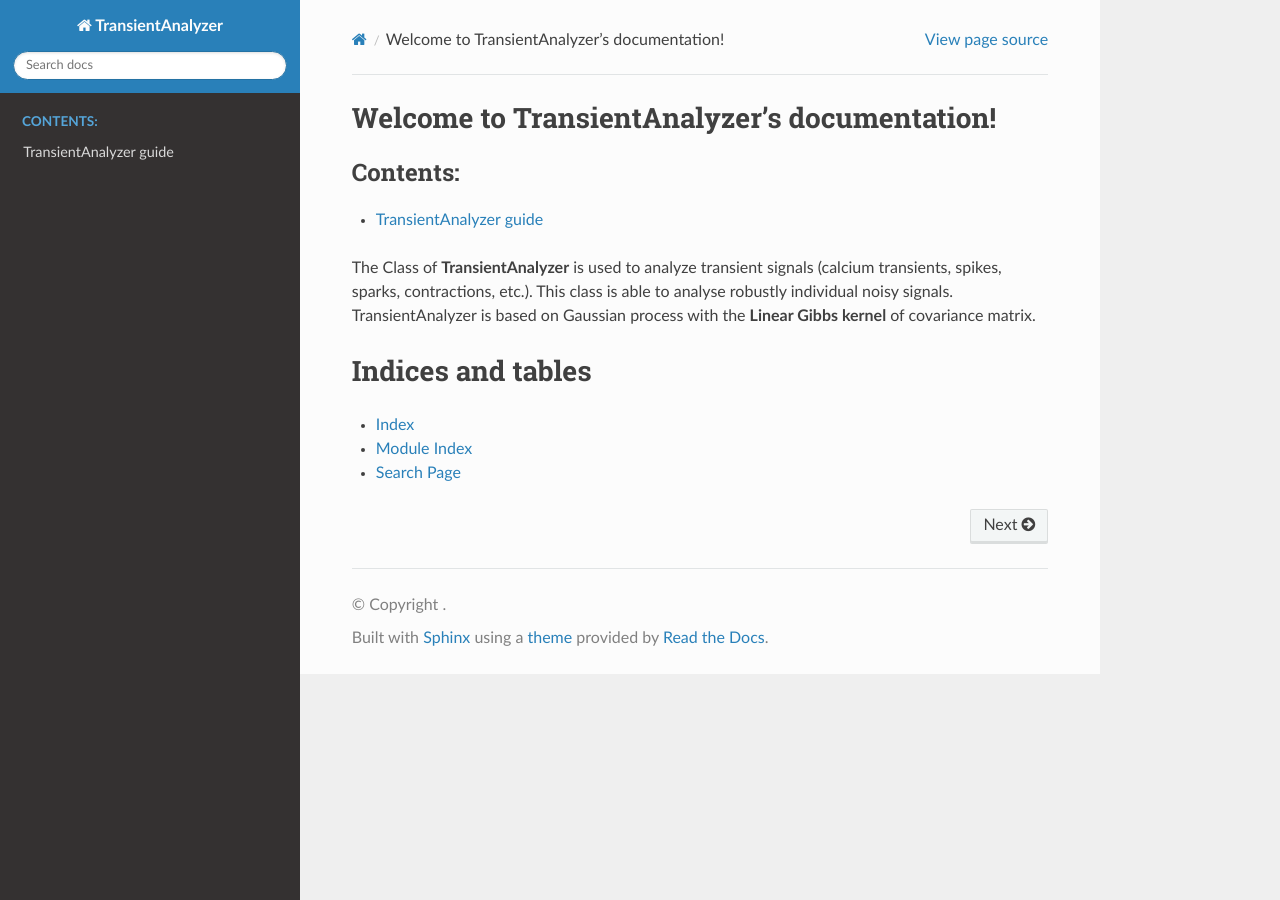
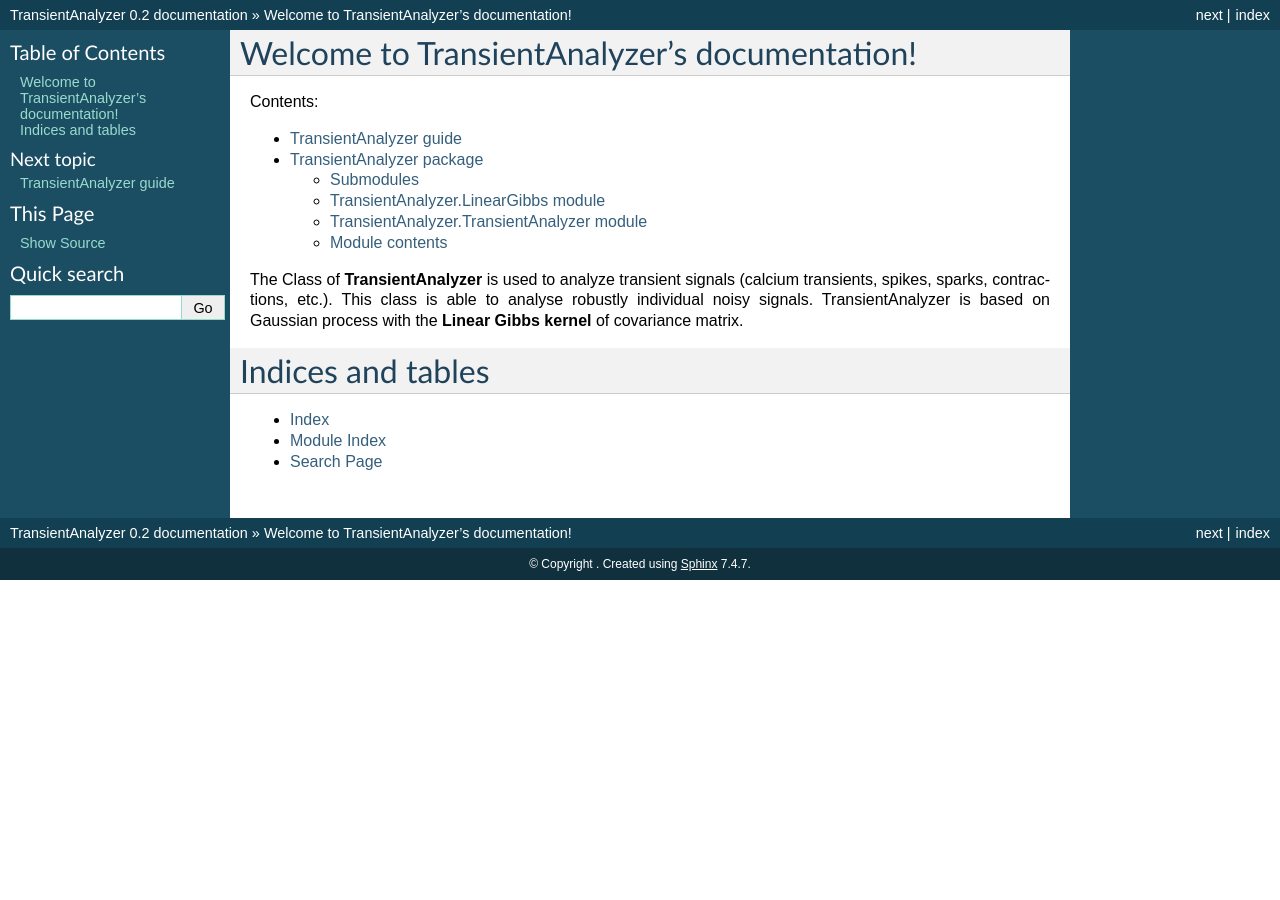
Before and after one commit to IuliiaBaglaeva/TransientAnalyzer, a Sphinx documentation site: the page built from docs/index.rst, in a window 1280 px wide. Built offline with Sphinx 7.4.7, drawn with Linux system fonts in a browser that asks for light colours.

Commit message:
Another documentation attempt

```diff
--- a/docs/conf.py
+++ b/docs/conf.py
@@ -45,7 +45,7 @@ exclude_patterns = ['_build', 'Thumbs.db', '.DS_Store']
 # The theme to use for HTML and HTML Help pages.  See the documentation for
 # a list of builtin themes.
 #
-html_theme = 'sphinx_rtd_theme'
+html_theme = 'classic'
 
 # Add any paths that contain custom static files (such as style sheets) here,
 # relative to this directory. They are copied after the builtin static files,
--- a/docs/index.rst
+++ b/docs/index.rst
@@ -8,6 +8,7 @@ Welcome to TransientAnalyzer's documentation!
    :caption: Contents:
 
    Example/TransientAnalyzerGuide.ipynb
+   rst/TransientAnalyzer
 
 The Class of **TransientAnalyzer** is used to analyze transient signals (calcium transients, spikes, sparks, contractions, etc.).
 This class is able to analyse robustly individual noisy signals. TransientAnalyzer is based on Gaussian process with the
```
Also changed, not shown: 1 other file.
